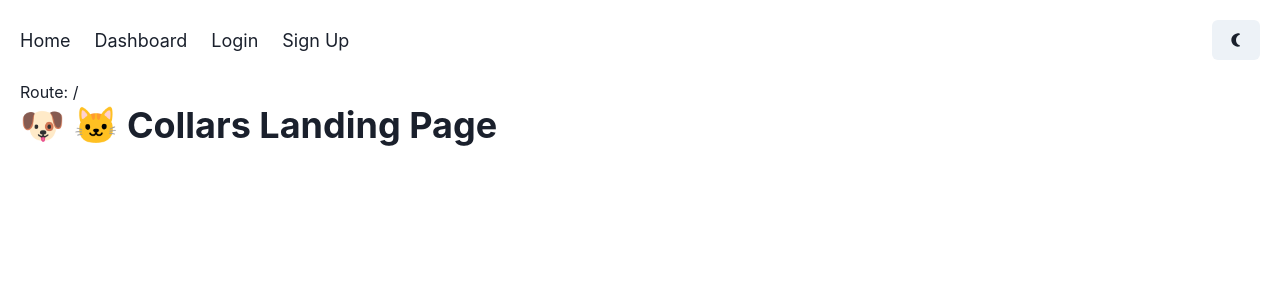
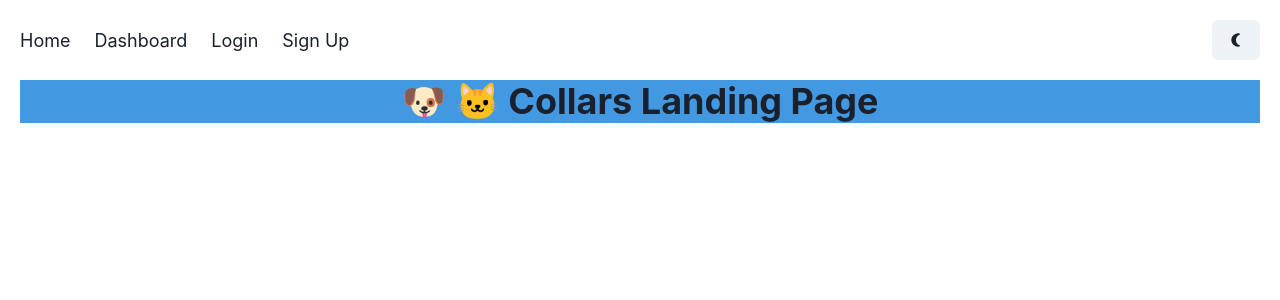
Before and after one commit to zakmayfield/collars-client, a Next.js app: page / in a window 1280 px wide. Shown: the top 300 px of the page. Built offline with nearby package versions, Linux system fonts and the light colour scheme.

Commit message:
basic styling

```diff
--- a/src/components/Landing/Landing.tsx
+++ b/src/components/Landing/Landing.tsx
@@ -2,8 +2,8 @@ import { Box, Heading } from '@chakra-ui/react';
 
 export const Landing = () => {
     return (
-        <Box as='section'>
-            <Heading as='h1'>🐶 🐱 Collars Landing Page</Heading>
+        <Box as='section' bg='blue.400'>
+            <Heading as='h1' textAlign='center'>🐶 🐱 Collars Landing Page</Heading>
         </Box>
     );
 }
--- a/src/pages/index.tsx
+++ b/src/pages/index.tsx
@@ -12,7 +12,6 @@ export default function Home() {
         <link rel='icon' href='/favicon.ico' />
       </Head>
       <main>
-        <h1>Route: /</h1>
         <Landing />
       </main>
     </>
```
